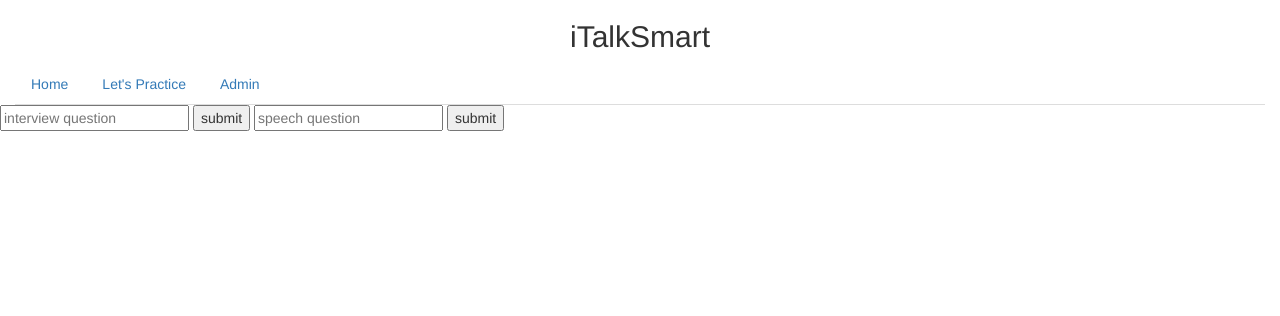
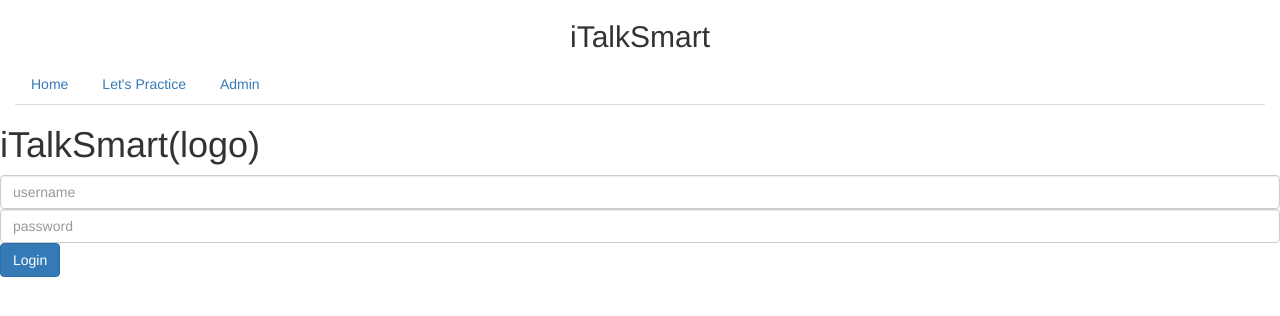
Before and after one commit to Sherrie-bloomquist/solo_project_iTalkSmart, a website: page public/views/index.html at #!/admin in a window 1280 px wide. Drawn offline with Linux system fonts and the light colour scheme; files that its build step writes are made by us from their sources; files whose address does not match are found by name.

Commit message:
added input fields to login

```diff
--- a/app.js
+++ b/app.js
@@ -2,7 +2,7 @@ var express = require('express');
 var app = express();
 var path = require('path');
 var router = express.Router();
-// var session = require('express-session');
+var session = require('express-session');
 var bodyParser = require('body-parser');
 var port = process.env.PORT || 3000;
 var mongoose = require('mongoose');
--- a/public/scripts/client.js
+++ b/public/scripts/client.js
@@ -17,7 +17,7 @@ myApp.config(['$routeProvider', function($routeProvider){
       controller: 'AdminController'
   })
   .otherwise({
-      redirectTo: '/home',
+      redirectTo: 'home',
   }); //end routes
 }]);
 
--- a/public/views/partials/admin.html
+++ b/public/views/partials/admin.html
@@ -1,8 +1,14 @@
-<div ng-controller = "AdminController">
-  <input type="text" ng-model="interview" placeholder="interview question">
-  <button type="button" ng-click="postInterview()">submit</button>
+<h1>iTalkSmart(logo)</h1>
+<input type="text"  placeholder="username" class="form-control">
+<input type="text" placeholder="password" class="form-control">
+<button type="button" ng-click="auth()" class="btn btn-primary block full-width">Login</button>
 
-  <input type="text" ng-model="speech" placeholder="speech question">
-  <button type="button" ng-click="postSpeech()">submit</button>
+
+<div ng-if="authorized()">
+  <input type="text" ng-model="interview" placeholder="interview question" class="form-control">
+  <button type="button" ng-click="postInterview()" class="btn btn-success">submit</button>
+<br>
+  <input type="text" ng-model="speech" placeholder="speech question" class="form-control">
+  <button type="button" ng-click="postSpeech()" class="btn btn-success">submit</button>
 
 </div>
```
Also changed, not shown: strategies/adminStrategy.js (added).
